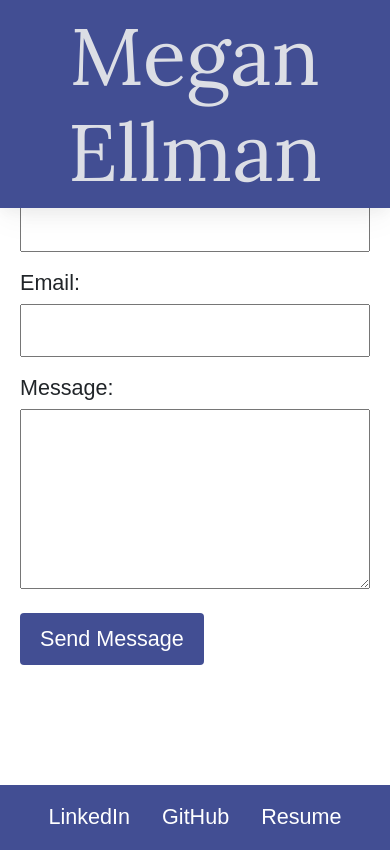
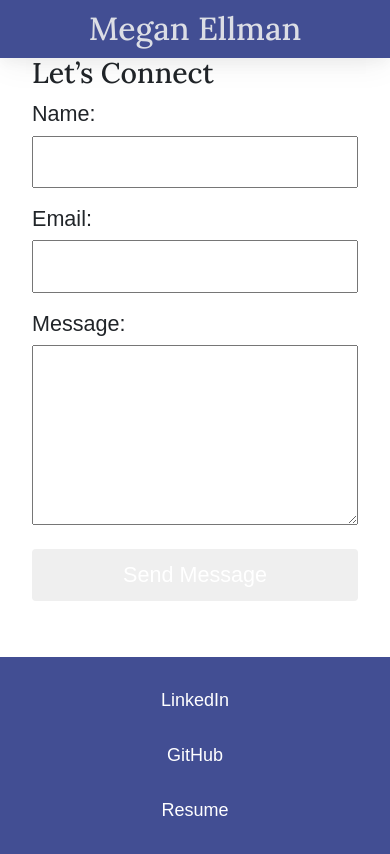
Before and after one commit to megellman/react-portfolio, a React (Create React App) app: page /react-portfolio/Contact in a window 390 px wide. Built offline with nearby package versions, Linux system fonts and the light colour scheme.

Commit message:
added responsive design for mobile

```diff
--- a/src/components/Footer.js
+++ b/src/components/Footer.js
@@ -1,20 +1,44 @@
+import "../styles/App.css";
+import resume from "../assets/resume.pdf";
 
 function Footer() {
-    return (
-        <div className='navbar justify-content-center bg-primary'>
-            <ul className="nav">
-                <li className="nav-item hover-link">
-                    <a className="nav-link text-white" target='_blank' href="https://www.linkedin.com/in/megan-ellman/" rel="noreferrer" >LinkedIn</a>
-                </li>
-                <li className="nav-item hover-link">
-                    <a className="nav-link text-white" target='_blank' href="https://github.com/megellman" rel="noreferrer">GitHub</a>
-                </li>
-                <li className="nav-item hover-link">
-                    <a className="nav-link text-white" href={require('../assets/resume.pdf')} download='MeganEllman' >Resume</a>
-                </li>
-            </ul>
-        </div>
-    )
-};
+  return (
+    <footer className="footer bg-primary">
+      <ul className="nav justify-content-center flex-column flex-md-row text-center">
+        <li className="nav-item">
+          <a
+            className="nav-link text-white footer-link"
+            target="_blank"
+            href="https://www.linkedin.com/in/megan-ellman/"
+            rel="noreferrer"
+          >
+            LinkedIn
+          </a>
+        </li>
+
+        <li className="nav-item">
+          <a
+            className="nav-link text-white footer-link"
+            target="_blank"
+            href="https://github.com/megellman"
+            rel="noreferrer"
+          >
+            GitHub
+          </a>
+        </li>
+
+        <li className="nav-item">
+          <a
+            className="nav-link text-white footer-link"
+            href={resume}
+            download="MeganEllman"
+          >
+            Resume
+          </a>
+        </li>
+      </ul>
+    </footer>
+  );
+}
 
 export default Footer;
--- a/src/components/Header.js
+++ b/src/components/Header.js
@@ -1,14 +1,14 @@
-
 import { Link } from "react-router-dom";
+import "../styles/App.css";
 
 function Header() {
-    return (
-        <div className='bg-primary fixed-top d-flex align-items-center justify-content-between' style={{boxShadow:" rgba(17, 17, 26, 0.05) 0px 4px 16px, rgba(17, 17, 26, 0.05) 0px 8px 32px"}}>
-            <Link to="/" className='text-light text-decoration-none' >
-                <h1 className='display-1 my-0 text-center p-2' style={{fontSize: "5rem"}}>Megan Ellman</h1>
-            </Link>
-        </div>
-    );
+  return (
+    <header className="header bg-primary fixed-top d-flex align-items-center justify-content-between">
+      <Link to="/" className="text-light text-decoration-none w-100 text-center text-md-start">
+        <h1 className="header-title my-0">Megan Ellman</h1>
+      </Link>
+    </header>
+  );
 }
 
 export default Header;
--- a/src/pages/Contact.js
+++ b/src/pages/Contact.js
@@ -1,4 +1,5 @@
 import { useState } from "react";
+import "../styles/App.css";
 
 function Contact() {
   const [formData, setFormData] = useState({
@@ -17,7 +18,7 @@ function Contact() {
         method: "POST",
         headers: { "Content-Type": "application/json" },
         body: JSON.stringify({
-          access_key: "b5d93994-666c-4f46-b58d-be254dd5798c",
+          access_key: "YOUR_KEY",
           ...formData
         }),
       });
@@ -26,11 +27,7 @@ function Contact() {
       if (result.success) {
         alert("Message sent successfully!");
         setFormData({ name: "", email: "", message: "" });
-      } else {
-        alert("Failed to send message. Please try again.");
       }
-    } catch (error) {
-      alert("An error occurred. Please try again.");
     } finally {
       setIsSubmitting(false);
     }
@@ -44,57 +41,26 @@ function Contact() {
   };
 
   return (
-      <div className="bg-white" style={{ maxWidth: "500px", margin: "100px auto", padding: "20px", borderRadius: "5px" }}>
+    <div className="contact-container">
       <h2>Let’s Connect</h2>
+
       <form onSubmit={handleSubmit}>
-          <div style={{ marginBottom: "15px" }}>
-            <label htmlFor="name">Name:</label>
-            <input
-              type="text"
-              name="name"
-              value={formData.name}
-              onChange={handleChange}
-              required
-              style={{ width: "100%", padding: "8px", marginTop: "5px" }}
-            />
+        <div className="form-group">
+          <label>Name:</label>
+          <input name="name" value={formData.name} onChange={handleChange} required />
         </div>
 
-          <div style={{ marginBottom: "15px" }}>
-            <label htmlFor="email">Email:</label>
-            <input
-              type="email"
-              name="email"
-              value={formData.email}
-              onChange={handleChange}
-              required
-              style={{ width: "100%", padding: "8px", marginTop: "5px" }}
-            />
+        <div className="form-group">
+          <label>Email:</label>
+          <input name="email" type="email" value={formData.email} onChange={handleChange} required />
         </div>
 
-          <div style={{ marginBottom: "15px" }}>
-            <label htmlFor="message">Message:</label>
-            <textarea
-              name="message"
-              value={formData.message}
-              onChange={handleChange}
-              required
-              rows="5"
-              style={{ width: "100%", padding: "8px", marginTop: "5px" }}
-            />
+        <div className="form-group">
+          <label>Message:</label>
+          <textarea name="message" rows="5" value={formData.message} onChange={handleChange} required />
         </div>
 
-          <button
-            type="submit"
-            disabled={isSubmitting}
-            className="bg-primary"
-            style={{
-              color: "white",
-              padding: "10px 20px",
-              border: "none",
-              borderRadius: "4px",
-              cursor: isSubmitting ? "not-allowed" : "pointer"
-            }}
-          >
+        <button type="submit" disabled={isSubmitting} className="submit-btn">
           {isSubmitting ? "Sending..." : "Send Message"}
         </button>
       </form>
--- a/src/sections/Portfolio.js
+++ b/src/sections/Portfolio.js
@@ -1,72 +1,93 @@
-import Project from '../components/Project'
+import Project from "../components/Project";
+import "../styles/App.css";
+
 const projects = [
   {
     id: 1,
-        name: 'Bullet Journal',
-        description: "Full-stack journaling app with color-coded entry organization, built with Node.js, Express, Sequelize, and Handlebars. Focused on intuitive UX and persistent data management.",
-        repoLink: 'https://github.com/megellman/bullet-journal',
-        image: require('../assets/bullet-journal.png'),
+    name: "Bullet Journal",
+    description:
+      "Full-stack journaling app with color-coded entry organization, built with Node.js, Express, Sequelize, and Handlebars. Focused on intuitive UX and persistent data management.",
+    repoLink: "https://github.com/megellman/bullet-journal",
+    image: require("../assets/bullet-journal.png"),
     color: "#3b715eff",
     colorTransparent: "#568e7aff",
   },
   {
     id: 2,
-        name: 'Code Quiz',
-        description: 'Timed frontend quiz app with score tracking and local high score storage. Built with JavaScript, jQuery, HTML, and CSS with focus on clean state management and user feedback.',
-        deployedLink: 'https://megellman.github.io/code-quiz/',
-        repoLink: 'https://github.com/megellman/code-quiz',
-        image: require('../assets/code-quiz.png'),
+    name: "Code Quiz",
+    description:
+      "Timed frontend quiz app with score tracking and local high score storage. Built with JavaScript, jQuery, HTML, and CSS with focus on clean state management and user feedback.",
+    deployedLink: "https://megellman.github.io/code-quiz/",
+    repoLink: "https://github.com/megellman/code-quiz",
+    image: require("../assets/code-quiz.png"),
     color: "#af6472ff",
     colorTransparent: "#cd8a96ff",
   },
   {
     id: 3,
-        name: 'Nibble Nabble',
-        description: "Collaborative full-stack app for planning and saving menus with drink pairings. Built with JavaScript, Tailwind, and REST APIs with emphasis on third-party API integration and team-based development.",
-        deployedLink: 'https://megellman.github.io/group-project/',
-        repoLink: 'https://github.com/megellman/group-project',
-        image: require('../assets/nibble-nabble.png'),
+    name: "Nibble Nabble",
+    description:
+      "Collaborative full-stack app for planning and saving menus with drink pairings. Built with JavaScript, Tailwind, and REST APIs with emphasis on third-party API integration and team-based development.",
+    deployedLink: "https://megellman.github.io/group-project/",
+    repoLink: "https://github.com/megellman/group-project",
+    image: require("../assets/nibble-nabble.png"),
     color: "#183237ff",
     colorTransparent: "#365e66ff",
   },
   {
     id: 4,
-        name: 'Team Profile Generator',
-        description: 'Command-line tool that generates HTML team profiles from user input, with unit testing for class validation. Built with Node.js, Inquirer, and Jest to demonstrate backend logic and test-driven development.',
-        repoLink: 'https://github.com/megellman/team-profile-generator',
-        image: require('../assets/team-profile-generator.png'),
+    name: "Team Profile Generator",
+    description:
+      "Command-line tool that generates HTML team profiles from user input, with unit testing for class validation. Built with Node.js, Inquirer, and Jest to demonstrate backend logic and test-driven development.",
+    repoLink: "https://github.com/megellman/team-profile-generator",
+    image: require("../assets/team-profile-generator.png"),
     color: "#b56e57ff",
     colorTransparent: "#d9937bff",
   },
   {
     id: 5,
-        name: 'Support Hero',
-        description: 'Customer support platform with ticket management, live chat, email notifications, and role-based access control. Built with React, Node.js, GraphQL, MongoDB, and JWT authentication, directly reflecting real-world SaaS support workflows.',
-        deployedLink: 'https://dry-fjord-88699.herokuapp.com/login',
-        repoLink: 'https://github.com/rmoscoe/support-hero',
-        image: require('../assets/support-hero.png'),
+    name: "Support Hero",
+    description:
+      "Customer support platform with ticket management, live chat, email notifications, and role-based access control. Built with React, Node.js, GraphQL, MongoDB, and JWT authentication, directly reflecting real-world SaaS support workflows.",
+    deployedLink: "https://dry-fjord-88699.herokuapp.com/login",
+    repoLink: "https://github.com/rmoscoe/support-hero",
+    image: require("../assets/support-hero.png"),
     color: "#735eacff",
     colorTransparent: "#8a76c1f3",
   },
   {
     id: 6,
-        name: 'Task Manager',
-        description: 'Full-stack task tracker with CRUD operations, priority color-coding, and persistent storage. Built with Node/Express, jQuery, and Bootstrap, designed around workflow clarity and operational usability.',
-        deployedLink: 'https://task-mananger-7vkh.onrender.com/',
-        repoLink: 'https://github.com/megellman/task-mananger',
-        image: require('../assets/task-manager.png'),
+    name: "Task Manager",
+    description:
+      "Full-stack task tracker with CRUD operations, priority color-coding, and persistent storage. Built with Node/Express, jQuery, and Bootstrap, designed around workflow clarity and operational usability.",
+    deployedLink: "https://task-mananger-7vkh.onrender.com/",
+    repoLink: "https://github.com/megellman/task-mananger",
+    image: require("../assets/task-manager.png"),
     color: "#4da0b5ff",
     colorTransparent: "#8dc4d3ff",
   },
-]
+];
+
 function Portfolio() {
   return (
-            <div className='container d-flex flex-column' style={{ paddingTop: "100px" }}>
-                <h1 className='text-dark' style={{ textAlign: 'center', paddingBottom: "40px" }}>My Work</h1>
+    <section className="portfolio-section container">
+      <h1 className="portfolio-title text-center">My Work</h1>
+
       <Project projects={projects} />
-                <p className='mt-3 text-center'>View all my code and contributions on <a className='text-primary' href='https://github.com/megellman' target='_blank' rel='noreferrer'>GitHub</a></p>
-            </div>
-    )
+
+      <p className="portfolio-footer text-center">
+        View all my code and contributions on{" "}
+        <a
+          className="text-primary"
+          href="https://github.com/megellman"
+          target="_blank"
+          rel="noreferrer"
+        >
+          GitHub
+        </a>
+      </p>
+    </section>
+  );
 }
 
 export default Portfolio;
--- a/src/styles/App.css
+++ b/src/styles/App.css
@@ -37,3 +37,326 @@
     transform: rotate(360deg);
   }
 }
+.contact-container {
+  max-width: 500px;
+  margin: 100px auto;
+  padding: 20px;
+  border-radius: 5px;
+  background: white;
+}
+
+.form-group {
+  margin-bottom: 15px;
+}
+
+input,
+textarea {
+  width: 100%;
+  padding: 8px;
+  margin-top: 5px;
+}
+
+.submit-btn {
+  background:  primary;
+  color: white;
+  padding: 10px 20px;
+  border: none;
+  border-radius: 4px;
+  cursor: pointer;
+}
+
+/* mobile */
+@media (max-width: 768px) {
+  .contact-container {
+    margin: 40px 16px;
+    padding: 16px;
+  }
+
+  .submit-btn {
+    width: 100%;
+  }
+}
+
+.footer {
+  padding: 16px;
+}
+
+/* Add spacing between stacked items on mobile */
+.footer .nav-item {
+  margin: 6px 0;
+}
+
+/* Improve touch targets */
+.footer-link {
+  font-size: 16px;
+  transition: opacity 0.2s ease;
+}
+
+.footer-link:hover {
+  opacity: 0.7;
+}
+
+/* larger text on mobile */
+@media (max-width: 576px) {
+  .footer-link {
+    font-size: 18px;
+  }
+}
+
+.header {
+  padding: 10px 16px;
+  box-shadow: rgba(17, 17, 26, 0.05) 0px 4px 16px,
+              rgba(17, 17, 26, 0.05) 0px 8px 32px;
+}
+
+/* Default = mobile first */
+.header-title {
+  font-size: 2rem;
+  margin: 0;
+}
+
+/* Small devices (≥576px) */
+@media (min-width: 576px) {
+  .header-title {
+    font-size: 2.5rem;
+  }
+}
+
+/* Medium devices (≥768px) */
+@media (min-width: 768px) {
+  .header-title {
+    font-size: 3.5rem;
+  }
+}
+
+/* Large devices (≥992px) */
+@media (min-width: 992px) {
+  .header-title {
+    font-size: 5rem;
+  }
+}
+
+.project-container {
+  margin-top: 40px;
+}
+
+/* Card base */
+.project-card {
+  width: 100%;
+  max-width: 400px;
+  height: 200px;
+  overflow: hidden;
+  color: white;
+  cursor: pointer;
+  transition: transform 0.2s ease, opacity 0.2s ease;
+}
+
+/* Hover effect (desktop only feel) */
+.project-card:hover {
+  transform: translateY(-5px);
+}
+
+/* Text styles */
+.project-title {
+  margin: 0;
+  font-size: 1.5rem;
+}
+
+.project-description {
+  font-size: 0.95rem;
+  padding: 10px;
+}
+
+/* mobile responsive */
+@media (max-width: 576px) {
+  .project-card {
+    height: 160px;
+  }
+
+  .project-title {
+    font-size: 1.2rem;
+  }
+
+  .project-description {
+    font-size: 0.85rem;
+  }
+}
+
+.about-section {
+  padding: 100px 16px; /* mobile-first */
+}
+
+/* Text styling */
+.about-text {
+  max-width: 800px;
+  margin-top: 20px;
+  line-height: 1.6;
+  font-size: 1rem;
+}
+
+/* Tablet */
+@media (min-width: 768px) {
+  .about-section {
+    padding: 120px 40px;
+  }
+
+  .about-text {
+    font-size: 1.1rem;
+  }
+}
+
+/* Desktop */
+@media (min-width: 992px) {
+  .about-section {
+    padding: 150px 0;
+  }
+
+  .about-text {
+    padding: 0 100px;
+    font-size: 1.2rem;
+  }
+}
+
+.connect-section {
+  min-height: 100vh;
+  padding: 40px 20px;
+  gap: 30px;
+}
+
+/* Title */
+.connect-title {
+  font-size: 2.5rem; /* mobile first */
+  margin-bottom: 16px;
+}
+
+/* Button spacing */
+.connect-btn {
+  margin-top: 10px;
+}
+
+/* Tablet */
+@media (min-width: 768px) {
+  .connect-title {
+    font-size: 4rem;
+  }
+
+  .connect-section {
+    padding: 60px;
+  }
+}
+
+/* Desktop */
+@media (min-width: 992px) {
+  .connect-title {
+    font-size: 6rem;
+  }
+
+  .connect-section {
+    padding: 80px;
+  }
+}
+
+/* Section spacing */
+.portfolio-section {
+  padding-top: 80px; /* accounts for fixed header */
+  padding-bottom: 40px;
+}
+
+/* Title */
+.portfolio-title {
+  margin-bottom: 30px;
+  font-size: 2rem;
+}
+
+/* Footer text */
+.portfolio-footer {
+  margin-top: 20px;
+  font-size: 0.95rem;
+}
+
+/* Tablet */
+@media (min-width: 768px) {
+  .portfolio-section {
+    padding-top: 100px;
+  }
+
+  .portfolio-title {
+    font-size: 2.5rem;
+    margin-bottom: 40px;
+  }
+}
+
+/* Desktop */
+@media (min-width: 992px) {
+  .portfolio-section {
+    padding-top: 120px;
+  }
+
+  .portfolio-title {
+    font-size: 3rem;
+  }
+}
+
+.skills-section {
+  position: relative;
+  z-index: 2;
+  padding: 24px;
+  margin-top: -60px;
+  background: white;
+  border-radius: 8px;
+  box-shadow: rgba(0, 0, 0, 0.15) 0 5px 15px;
+  font-size: 1rem;
+}
+
+/* Section headings */
+.skills-section h6 {
+  margin-bottom: 10px;
+  font-weight: 600;
+}
+
+/* List spacing */
+.skills-section li {
+  margin-bottom: 6px;
+}
+
+/* Tablet */
+@media (min-width: 768px) {
+  .skills-section {
+    padding: 30px;
+    margin-top: -80px;
+    font-size: 1.1rem;
+  }
+}
+
+/* Desktop */
+@media (min-width: 992px) {
+  .skills-section {
+    margin-top: -90px;
+    font-size: 1.2rem;
+  }
+}
+
+.project-card {
+ width: 100%;
+  max-width: 400px;
+  height: 200px;
+  margin: 0 auto;
+}
+.project-grid {
+  display: grid;
+  gap: 20px;
+}
+
+/* ✅ Mobile: ALWAYS 1 column */
+@media (max-width: 767px) {
+  .project-grid {
+    grid-template-columns: 1fr;
+  }
+}
+
+/* ✅ Desktop: 3 columns */
+@media (min-width: 768px) {
+  .project-grid {
+    grid-template-columns: repeat(3, 1fr);
+  }
+}
```
Also changed, not shown: src/components/Project.js (+27 -12 lines), src/components/ScrollTop.js (+10 -6 lines), src/sections/About.js (+17 -6 lines), src/sections/Connect.js (+19 -12 lines), src/sections/Skills.js (+38 -45 lines). Lines whose indentation alone changed are shown as unchanged.
